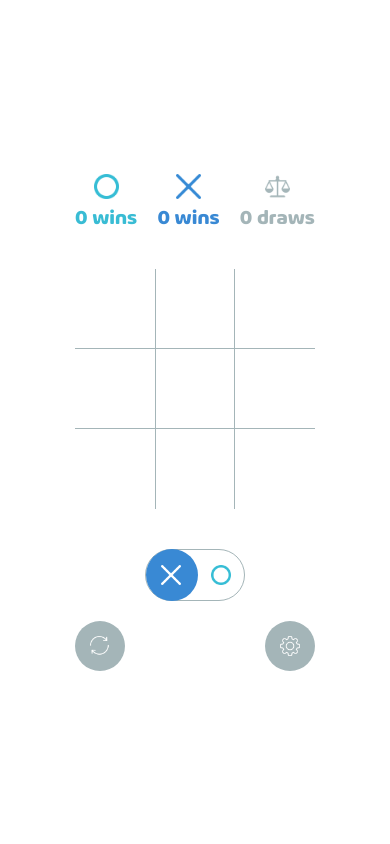
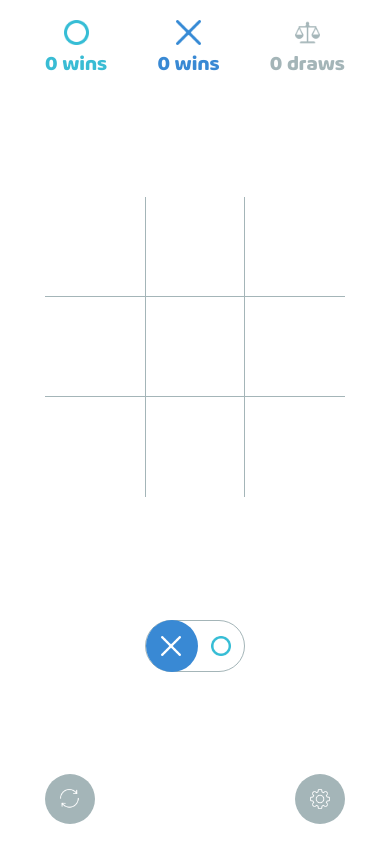
Before and after one commit to revveerie/tic-tac-toe, a website: page tic-tac-toe/#src/index.html in a window 390 px wide. Drawn offline with nearby package versions, Linux system fonts and the light colour scheme; files that its build step writes are made by us from their sources; files whose address does not match are found by name; a web font is replaced by a local one.

Commit message:
feat: add bigger game board for mobile

```diff
--- a/tic-tac-toe/#src/scss/style.scss
+++ b/tic-tac-toe/#src/scss/style.scss
@@ -83,9 +83,6 @@
 			transition: 400ms;
 		}
 	}
-	&__winner-card-content {
-
-	}
 	&__winner-card-text {
 		color: #fff
 
@@ -95,6 +92,13 @@
 			height: 50px;
 		}
 
+	}
+	@media (max-width: 420px) {
+		height: 100vh;
+		padding: 20px 15px;
+		display: flex;
+		flex-direction: column;
+		justify-content: space-between;
 	}
 }
 
@@ -130,8 +134,8 @@
 }
 .board {
 	display: grid;
-	grid-template-columns: 80px 80px 80px;
-	grid-template-rows: 80px 80px 80px;
+	grid-template-columns: 100px 100px 100px;
+	grid-template-rows: 100px 100px 100px;
 	margin: 0 0 40px 0;
 	&__item {
 		position: relative;
@@ -143,6 +147,10 @@
 			position: relative;
 			z-index: -1;
 		}
+	}
+	@media (max-width: 320px) {
+		grid-template-columns: 80px 80px 80px;
+		grid-template-rows: 80px 80px 80px;
 	}
 }
 .top-left {
@@ -165,13 +173,9 @@
 .middle-right {
 	border-bottom: 1px solid $grey;
 }
-.bottom-left {
-}
 .bottom-center {
 	border-right: 1px solid $grey;
 	border-left: 1px solid $grey;
-}
-.bottom-right {
 }
 .turn {
 	display: flex;
```
Also changed, not shown: tic-tac-toe/tic-tac-toe/css/style.css, tic-tac-toe/tic-tac-toe/css/style.min.css.
